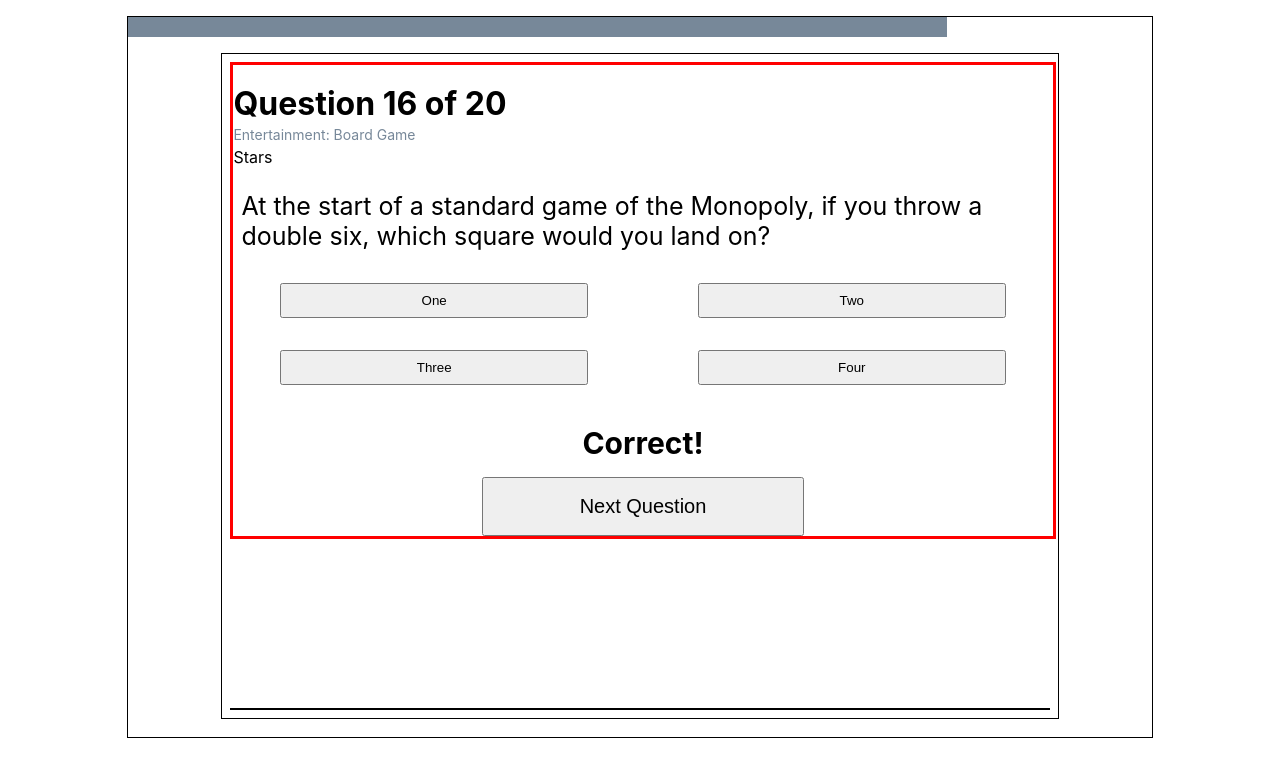
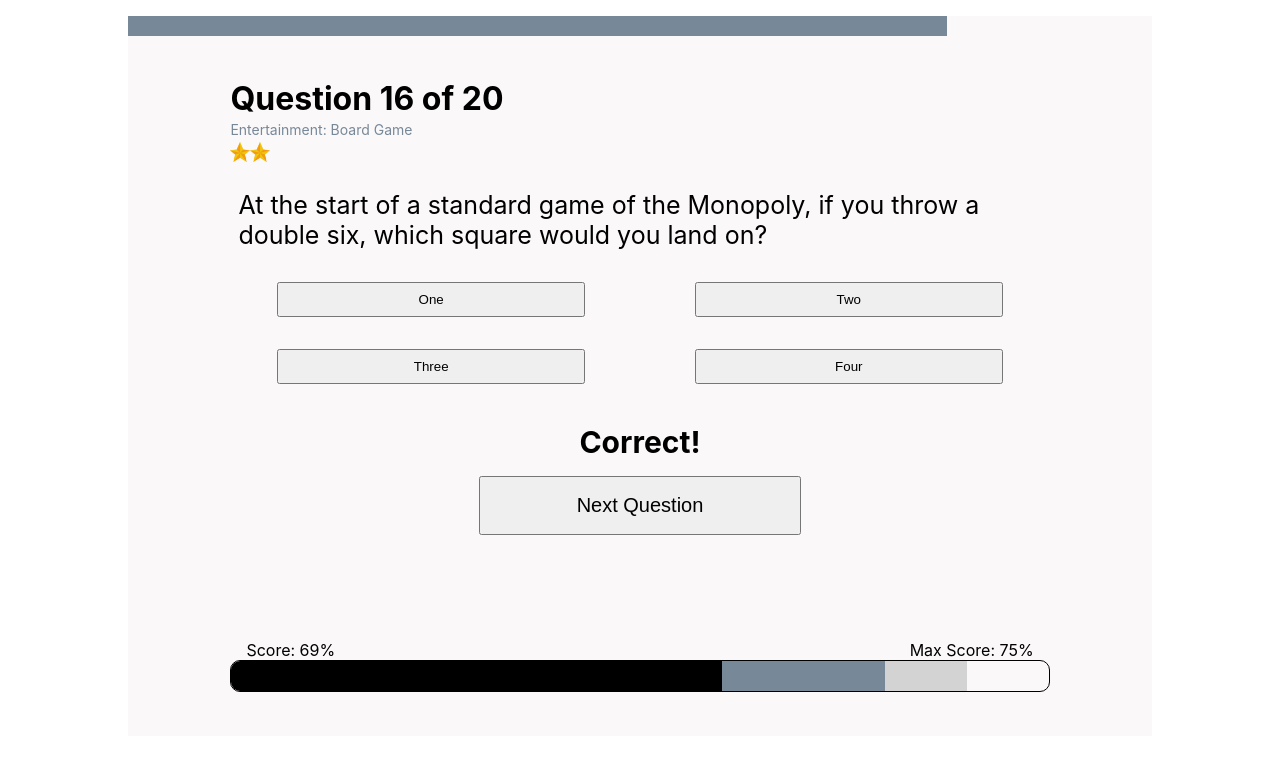
Before and after one commit to NatnaelSisay/simple_quize, a React (Create React App) app: page / in a window 1280 px wide. Shown: the top 776 px of the page. Built offline with nearby package versions, Linux system fonts and the light colour scheme.

Commit message:
Feat: added rating component and overall look

```diff
--- a/src/App.css
+++ b/src/App.css
@@ -2,8 +2,7 @@
   width: 80%;
   height: 90vh;
   margin: 1rem auto;
-  border: 1px solid black;
-
+  background-color: rgb(250, 248, 248);
 
   overflow: scroll;
 }
@@ -18,7 +17,6 @@
   width: 80%;
   height: 90%;
   margin: 1rem auto;
-  border: 1px solid black;
   overflow: scroll;
   padding: .5rem;
 
@@ -27,22 +25,17 @@
   justify-content: space-between;
 }
 
-.main_container > div{
-  border: 1px solid black;
-  overflow: scroll;
-}
+
 
 .main_container .question{
   width: 100%;
   display: flex;
   flex-direction: column;
   justify-content: space-between;
-  border: 3px solid red;
-  overflow: scroll;
+
 }
 
 .question > div{
-  /* border: 1px solid black; */
   margin-top: 1rem;
 }
 
@@ -102,3 +95,51 @@
   padding: 1rem 6rem;
   font-size: 20px;
 }
+
+/* SCORE SECTION */
+
+.score{
+  min-height: 3rem;
+  padding: 1rem 0px;
+}
+
+
+.score_numbers{
+  display: flex;
+  justify-content: space-between;
+  margin: 0px;
+  padding: 0px 1rem;
+}
+
+.score_numbers > p{
+  padding: 0px;
+  margin: 0px;
+}
+.score_progress{
+  height: 30px;
+  border-radius: 10px;
+  margin: 0px;
+  padding: 0px;
+  overflow: hidden;
+  border: 1px solid black;
+  display: flex;
+}
+
+.score_progress > p{
+  height: 100%;
+}
+
+.result_1{
+  width: 60%;
+  background-color: black;
+}
+
+.result_2{
+  width: 20%;
+  background-color: lightslategray;
+}
+
+.result_3{
+  width: 10%;
+  background-color: lightgray;
+}
--- a/src/App.js
+++ b/src/App.js
@@ -1,4 +1,6 @@
 import "./App.css";
+
+import Rating from "./components/Rating";
 
 function App() {
     return (
@@ -10,7 +12,9 @@
                         <div className="question_header">
                             <h1>Question 16 of 20</h1>
                             <p>Entertainment: Board Game</p>
-                            <div>Stars</div>
+                            <div>
+                                <Rating />
+                            </div>
                         </div>
                         <div className="question_body">
                             At the start of a standard game of the Monopoly, if
@@ -38,7 +42,17 @@
                         </div>
                     </div>
 
-                    <div className="score"></div>
+                    <div className="score">
+                        <div className="score_numbers">
+                            <p>Score: 69%</p>
+                            <p>Max Score: 75%</p>
+                        </div>
+                        <div className="score_progress">
+                            <div className="result_1"></div>
+                            <div className="result_2"></div>
+                            <div className="result_3"></div>
+                        </div>
+                    </div>
                 </div>
             </div>
         </div>
--- /dev/null
+++ b/src/components/Rating/index.css
@@ -0,0 +1,8 @@
+.star_container{
+    display: flex;
+}
+
+.star_container .star{
+    width: 20px;
+    height: 20px;
+}
--- /dev/null
+++ b/src/components/Rating/index.js
@@ -0,0 +1,31 @@
+import React from "react";
+
+import Star from "../../assets/star.png";
+import "./index.css";
+
+const ratingValues = {
+    easy: 1,
+    medium: 2,
+    hard: 3,
+};
+
+function Rating({ rate = "medium" }) {
+    const currentRating = ratingValues[rate];
+    if (!currentRating) return "Unknown-Rate";
+
+    const stars = [];
+
+    for (let i = 0; i < currentRating; i++) {
+        stars.push(<img src={Star} className="star" alt="star" />);
+    }
+
+    return (
+        <div className="star_container">
+            {stars.map((star, index) => (
+                <span key={index}>{star}</span>
+            ))}
+        </div>
+    );
+}
+
+export default Rating;
```
Also changed, not shown: src/assets/star.png (added).
